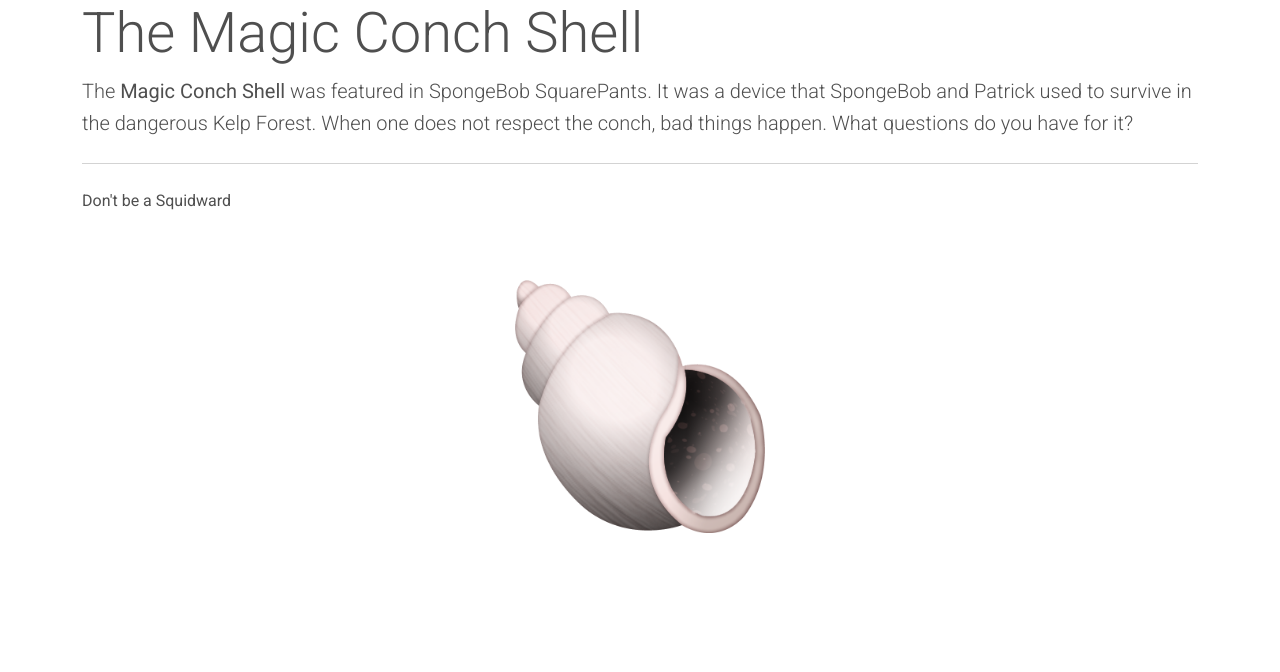
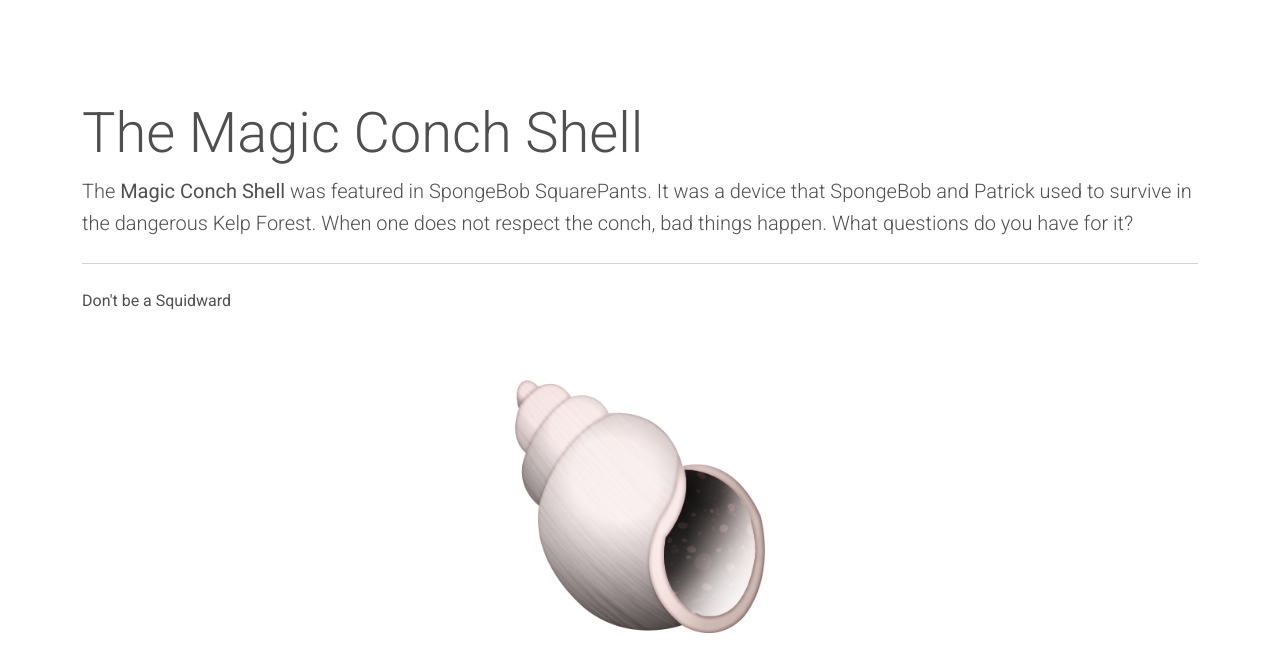
Before and after one commit to gmangunay/Magic-8-Conch, a plain HTML site: page index.html in a window 1280 px wide. Drawn offline with nearby package versions, Linux system fonts and the light colour scheme.

Commit message:
added styling to jumbotron and img

```diff
--- a/css/styles.css
+++ b/css/styles.css
@@ -1,3 +1,6 @@
+.jumbotronWrapper{
+    padding-top: 100px;
+}
 #conch{
     width: 250px;
     margin-top: 50px;
```
Also changed, not shown: index.html (+2 -1 lines).
